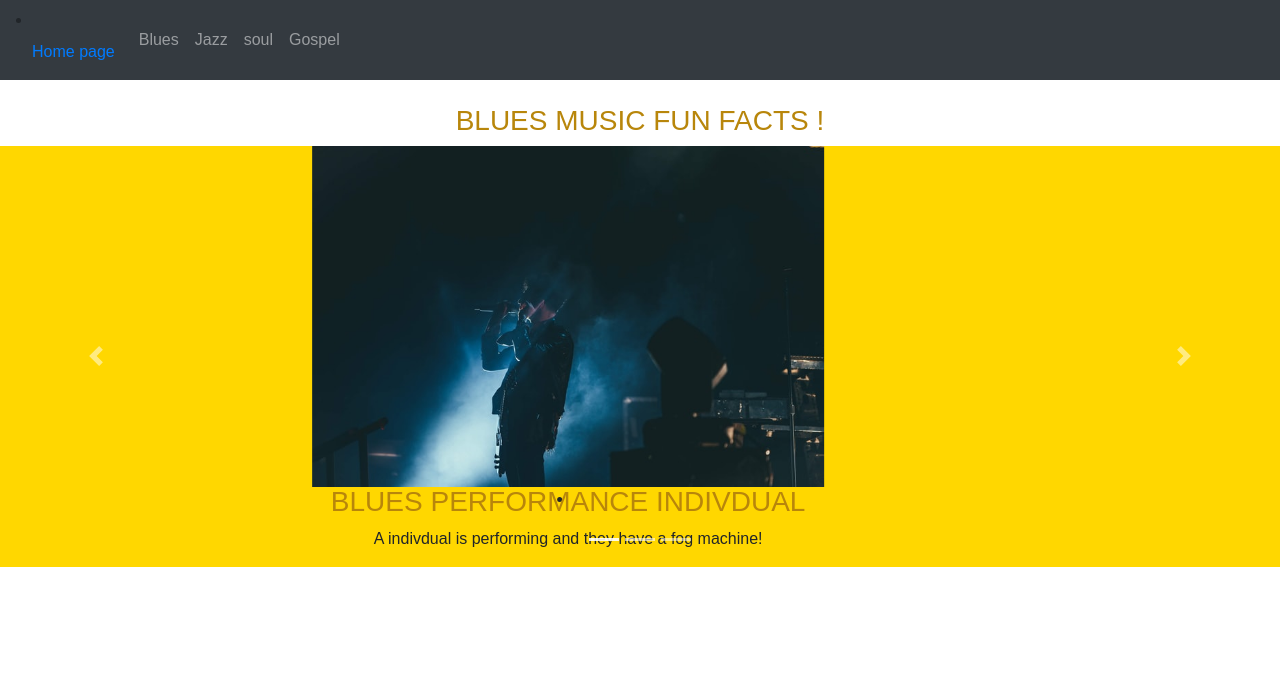
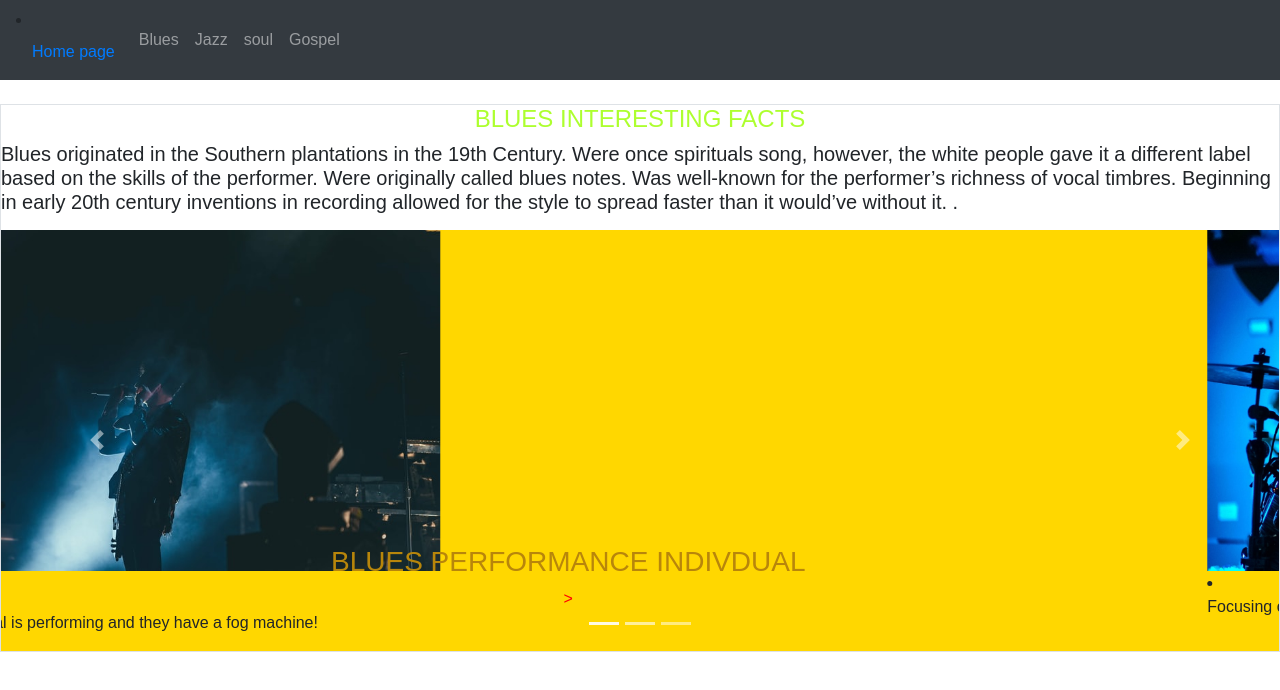
Before and after one commit to stevezhuravel/differentgeneresofmusic, a plain HTML site: page blues.html in a window 1280 px wide. Drawn offline with nearby package versions, Linux system fonts and the light colour scheme.

Commit message:
Update blues.html

```diff
--- a/blues.html
+++ b/blues.html
@@ -22,6 +22,7 @@
 </head>
 
 <body>
+
 
 <nav class="navbar navbar-expand-sm bg-dark navbar-dark">
     <!-- Brand -->
@@ -50,11 +51,15 @@
   </nav>
   <br>
 
-  <div class="container">
-  </div>
+  <div class = "border">
+      <h4>Blues interesting Facts </h4>
+      <h5><p>Blues originated in the Southern plantations in the 19th Century.
+          Were once spirituals song, however, the white people gave it a different label based on the skills of the performer.
+          Were originally called blues notes.
+          Was well-known for the performer’s richness of vocal timbres.
+          Beginning in early 20th century inventions in recording allowed for the style to spread faster than it would’ve without it.
 
-    <center> <h3>Blues music fun facts !</h3> </center>
-    <center>
+        .</h5></p>
 
      <div id="InterestfactsaboutBlues">
 <div id="demo" class="carousel slide" data-ride="carousel">
@@ -75,7 +80,7 @@
       </li>
 
       <div class="carousel-caption">
-          <h3>Blues performance indivdual </h3>
+          <p align="right"</p><h3>Blues performance indivdual </h3>>
 
         </div>
         </div>
```
